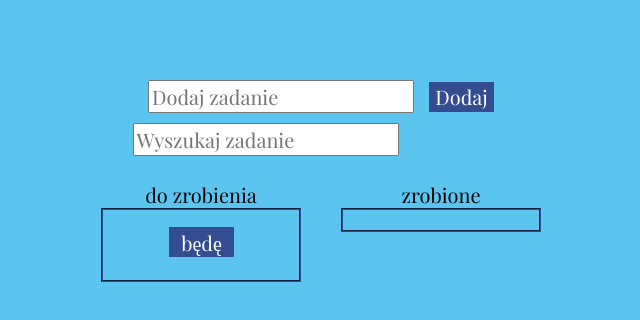
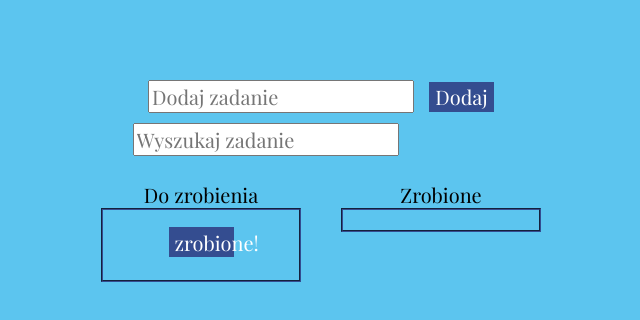
Before and after one commit to SebastianSutkowski/to_do_list_2, a plain HTML site: page main.html in a window 1280 px wide. Both pictures are taken after a click on the button "Dodaj". Shown: the full height of the page, 319-959 px from the left. Drawn offline with nearby package versions, Linux system fonts and the light colour scheme.

Commit message:
finish button change

```diff
--- a/main.html
+++ b/main.html
@@ -20,7 +20,7 @@
     </section>
     <section class="tasks">
         <div class="tasks_to_do">
-            <div>do zrobienia</div>
+            <div>Do zrobienia</div>
             <fieldset id="field">
 
 
@@ -28,7 +28,7 @@
         </div>
         </fieldset>
         <div class="tasks_done">
-            <div>zrobione</div>
+            <div>Zrobione</div>
             <fieldset id="field_done">
 
             </fieldset>
--- a/main.js
+++ b/main.js
@@ -42,7 +42,7 @@ function display() {
     to_do.getTasks().forEach(e => {
         const div = document.createElement('div');
         div.setAttribute('class', 'task');
-        div.innerHTML = `<a>${e.getValue()}</a><button class="done">będę</button>`
+        div.innerHTML = `<a>${e.getValue()}</a><button class="done">zrobione!</button>`
         tasks_to_do.appendChild(div);
         div.querySelector('button').addEventListener('click', remove_task)
     });
```
